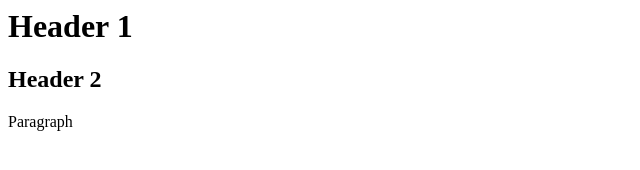
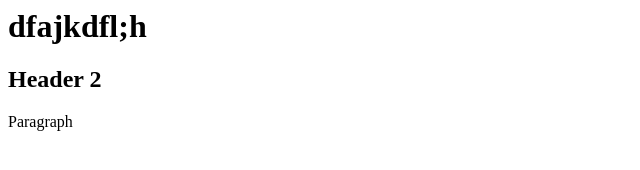
Before and after one commit to michinmijin/week1, a plain HTML site: page index.html in a window 1280 px wide. Shown: the whole page, without its empty margins (0-640 px from the left). Drawn offline with Linux system fonts and the light colour scheme.

Commit message:
Changed Header 1

```diff
--- a/index.html
+++ b/index.html
@@ -3,7 +3,7 @@
 	<title>Day 1</title>
 </head>
 <body>
-	<h1>Header 1</h1>
+	<h1>dfajkdfl;h</h1>
 	<h2>Header 2</h2>
 	<p>Paragraph</p>
 </body>
```
